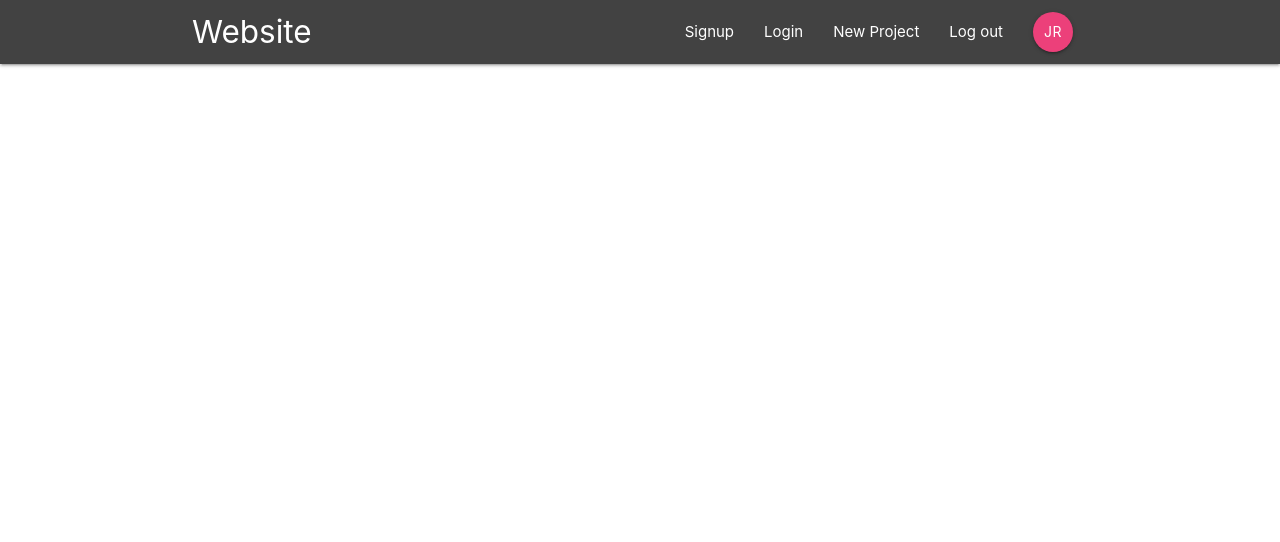
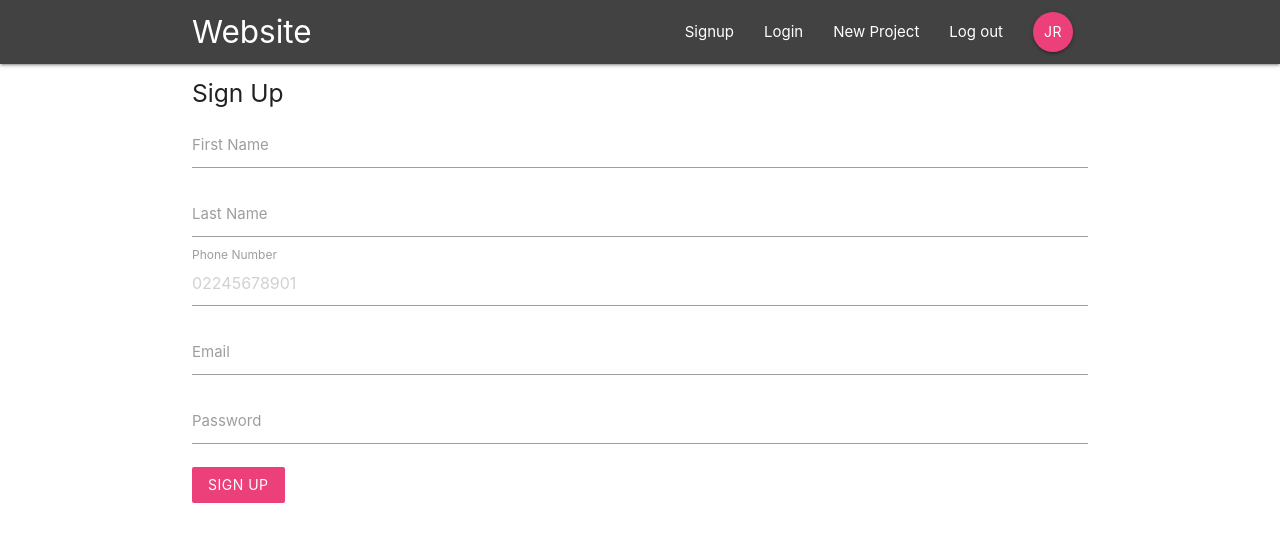
Before and after one commit to Xuthus2022/Login-Blog-Firebase-ReactJS, a React (Create React App) app: page /signup in a window 1280 px wide. Shown: the top 542 px of the page. Built offline with nearby package versions, Linux system fonts and the light colour scheme.

Commit message:
Sign Up page

```diff
--- a/src/App.js
+++ b/src/App.js
@@ -3,6 +3,7 @@ import Navbar from './components/layout/Navbar';
 import Dashboard from './components/dashboard/Dashboard'
 import ProjectDetails from './components/project/ProjectDetails';
 import SignIn from './components/auth/SignIn';
+import SignUp from './components/auth/SignUp';
 
 function App() {
   return (
@@ -13,6 +14,7 @@ function App() {
           <Route exact path="/" component={Dashboard}/>
           <Route path="/project/:id" component={ProjectDetails}/>
           <Route path="/signin" component={SignIn}/>
+          <Route path="/signup" component={SignUp}/>
         </Switch>
       </div>
     </BrowserRouter>
--- a/src/components/auth/SignUp.js
+++ b/src/components/auth/SignUp.js
@@ -0,0 +1,54 @@
+import React from 'react'
+import { useState } from 'react'
+
+export default function SignUp() {
+	const [state, setState] = useState({
+			email: '',
+			password: '',
+			firstName: '',
+			lastNAme: '',
+			phoneNumber: '',
+		}
+	);
+	const handleChange = (e) => {
+		setState({
+			...state,
+			[e.target.id]: e.target.value
+		});
+	};
+	const handleSubmit = (e) => {
+		e.preventDefault();
+		console.log(state);
+	};
+
+	return (
+		<div className="container">
+			<form onSubmit={handleSubmit} className="white">
+				<h5>Sign Up</h5>
+				<div className="input-field">
+					<label htmlFor="firstName">First Name</label>
+					<input type="text" id="firstName" onChange={handleChange} required/>
+				</div>
+				<div className="input-field">
+					<label htmlFor="lastName">Last Name</label>
+					<input type="text" id="lastName" onChange={handleChange} required/>
+				</div>
+				<div className="input-field">
+					<label htmlFor="phoneNumber">Phone Number</label>
+					<input type="tel" id="phoneNumber" pattern="[0-9]{11,14}" placeholder="02245678901" onChange={handleChange} required/>
+				</div>
+				<div className="input-field">
+					<label htmlFor="email">Email</label>
+					<input type="email" id="email" onChange={handleChange} required/>
+				</div>
+				<div className="input-field">
+					<label htmlFor="password">Password</label>
+					<input type="password" id="password" onChange={handleChange} required/>
+				</div>
+				<div className="input-field">
+					<button className="btn pink lighten-1 z-depth-0">Sign up</button>
+				</div>
+			</form>
+		</div>
+	)
+}
```
